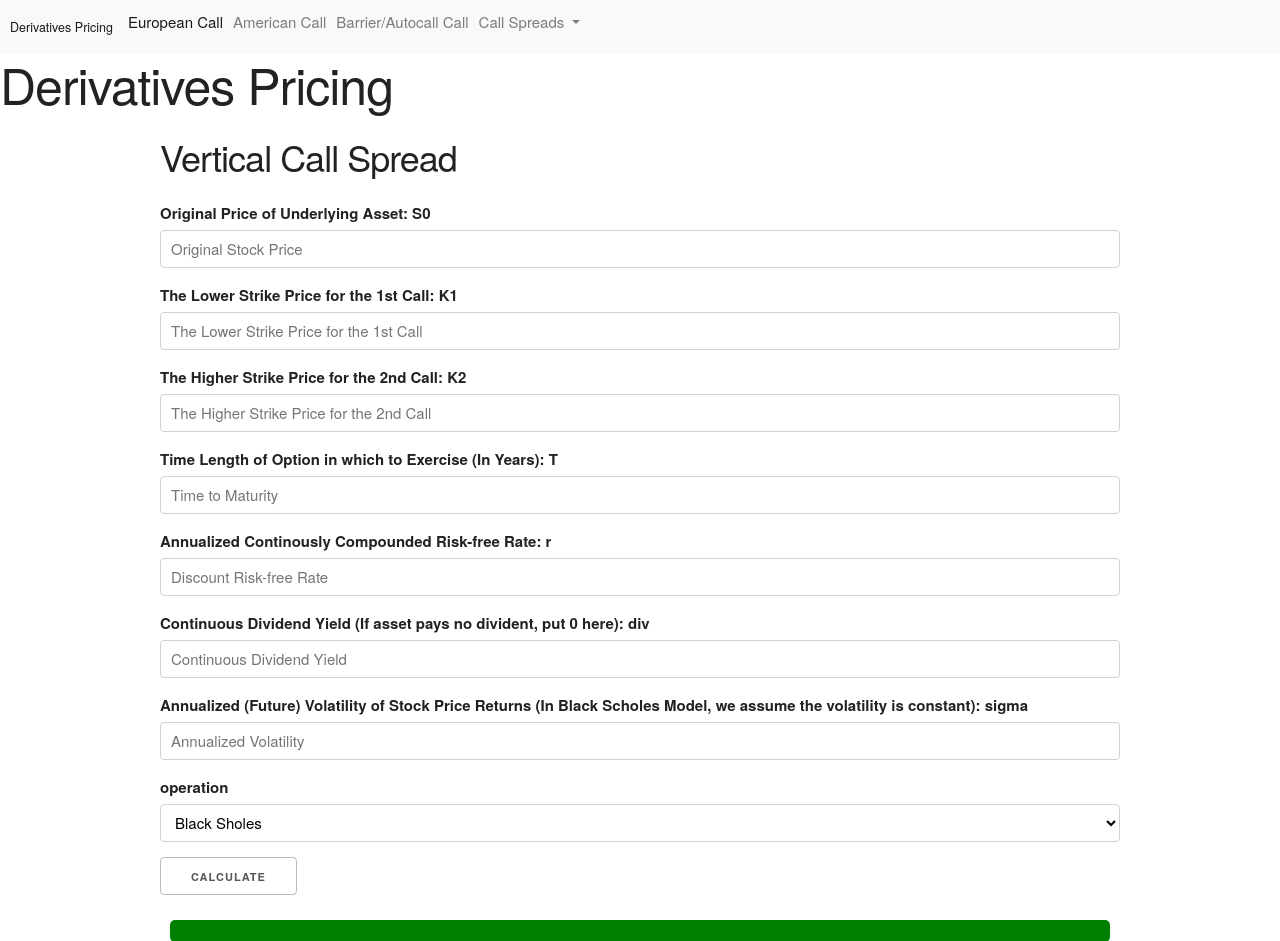
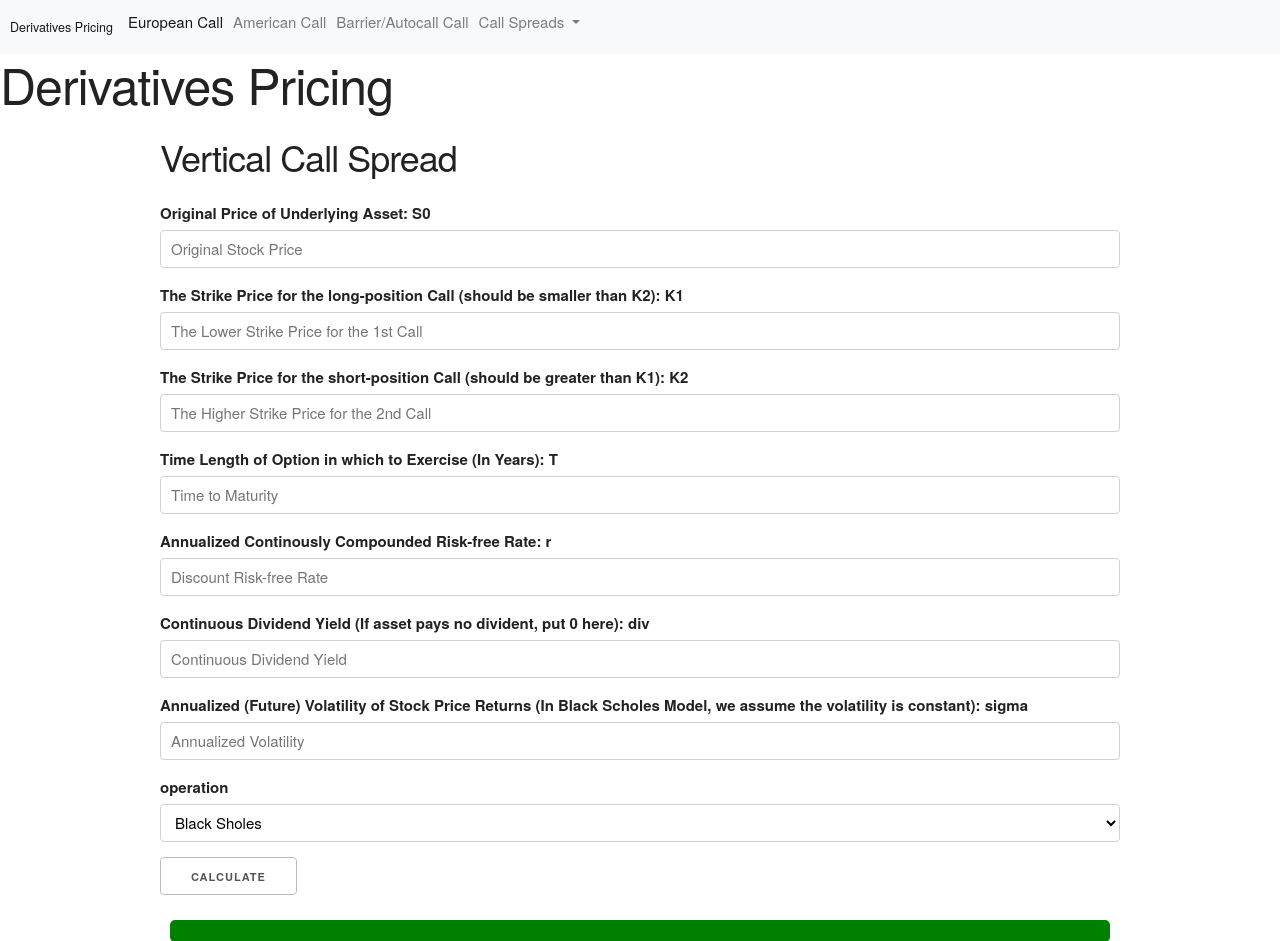
Before and after one commit to danniecuiuc/option_pricing_api_ui, a Flask app: page /vertical in a window 1280 px wide. Shown: the top 941 px of the page. Run offline with Flask 2, Linux system fonts and the light colour scheme; some libraries are stand-ins or nearby versions.

Commit message:
modify htmls

```diff
--- a/templates/butterfly.html
+++ b/templates/butterfly.html
@@ -39,7 +39,8 @@
                     name="S0"
                     />
 
-                <label for="The Lower Strike Price for the 1st Call">The Lower Strike Price for the 1st Call: K1</label>
+                <label for="The Lower Strike Price for the 1st Call">The Lowest Strike Price for the 1st Call: K1</label>
+
                 <input
                     type="text"
                     placeholder="The Lower Strike Price for the 1st Call"
@@ -55,7 +56,7 @@
                     name="K2"
                     />
 
-                <label for="The Higher Strike Price for the 3rd Call">The Higher Strike Price for the 3rd Call: K3</label>
+                <label for="The Higher Strike Price for the 3rd Call">The Highest Strike Price for the 3rd Call: K3</label>
                 <input
                     type="text"
                     placeholder="The Higher Strike Price for the 3rd Call"
--- a/templates/vertical.html
+++ b/templates/vertical.html
@@ -39,7 +39,7 @@
                     name="S0"
                     />
 
-                <label for="The Lower Strike Price for the 1st Call">The Lower Strike Price for the 1st Call: K1</label>
+                <label for="The Lower Strike Price for the 1st Call">The Strike Price for the long-position Call (should be smaller than K2): K1</label>
                 <input
                     type="text"
                     placeholder="The Lower Strike Price for the 1st Call"
@@ -47,7 +47,7 @@
                     name="K1"
                     />
 
-                <label for="The Higher Strike Price for the 2nd Call">The Higher Strike Price for the 2nd Call: K2</label>
+                <label for="The Higher Strike Price for the 2nd Call">The Strike Price for the short-position Call (should be greater than K1): K2</label>
                 <input
                     type="text"
                     placeholder="The Higher Strike Price for the 2nd Call"
```
